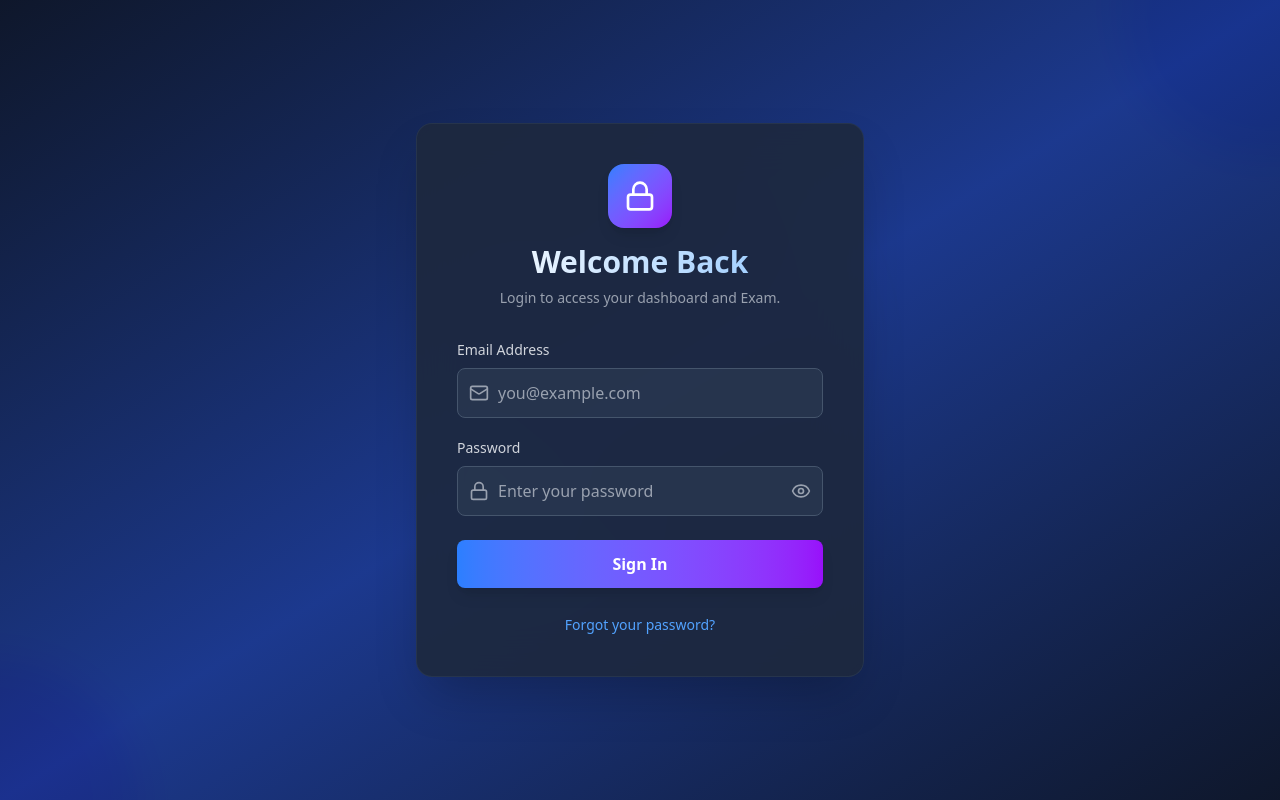
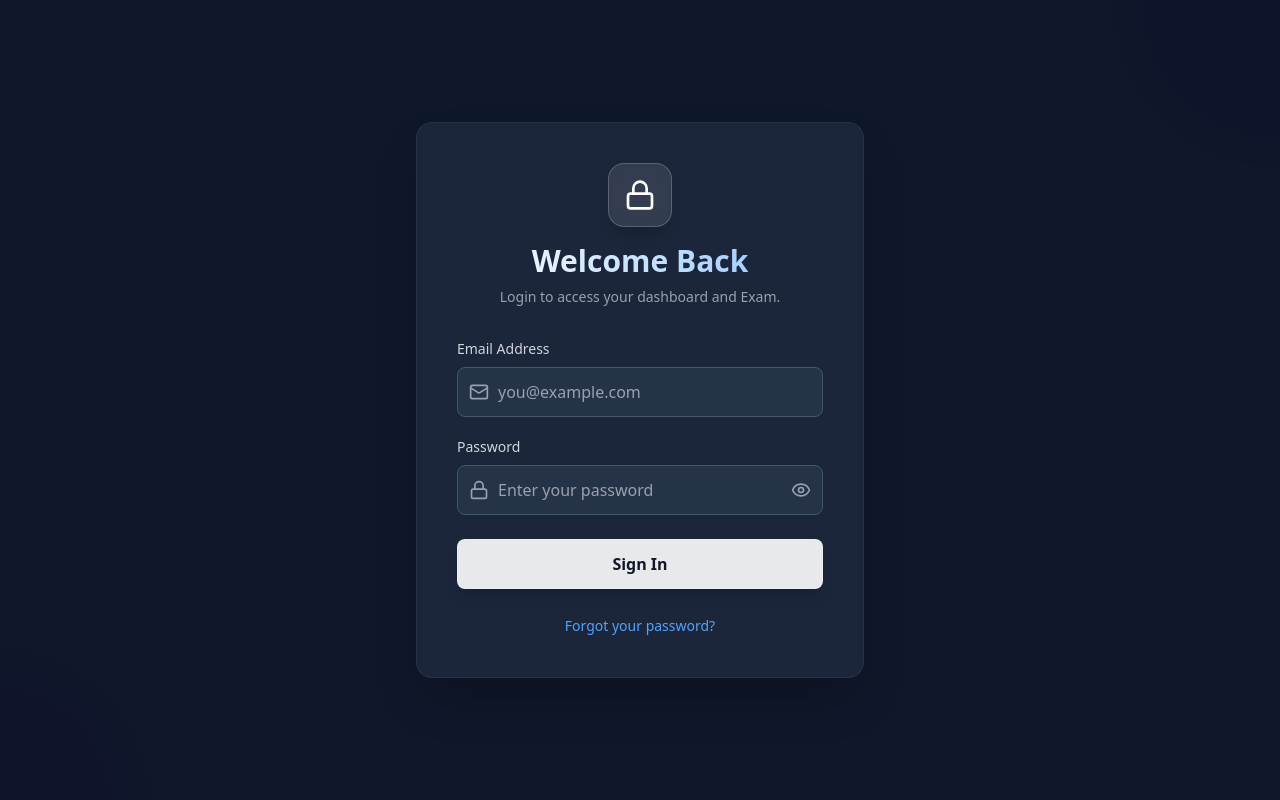
Before and after one commit to vikas8561/ExamPro, a React (Vite) app in the folder Frontend/: page /login in a window 1280 px wide. Built offline with nearby package versions, Linux system fonts and the light colour scheme; no server answers; the HTML template or start-up script is replaced by a standard one.

Commit message:
Chnage UI for Login page

```diff
--- a/Frontend/src/pages/Login.jsx
+++ b/Frontend/src/pages/Login.jsx
@@ -65,7 +65,7 @@ export default function Login() {
   };
 
   return (
-    <div className="min-h-screen relative overflow-hidden bg-gradient-to-br from-slate-900 via-blue-900 to-slate-900 flex items-center justify-center p-4">
+    <div className="min-h-screen relative overflow-hidden flex items-center justify-center p-4" style={{ backgroundColor: '#0F172A' }}>
       {/* Animated background elements */}
       <div className="absolute inset-0 overflow-hidden">
         <div className="absolute -top-40 -right-40 w-80 h-80 bg-blue-500 rounded-full mix-blend-multiply filter blur-xl opacity-20 animate-blob"></div>
@@ -77,7 +77,7 @@ export default function Login() {
       <div className="relative z-10 bg-slate-800/90 backdrop-blur-xl p-8 md:p-10 rounded-2xl shadow-2xl w-full max-w-md border border-slate-700/50 transform transition-all duration-300 hover:shadow-blue-500/20">
         {/* Header */}
         <div className="text-center mb-8">
-          <div className="inline-flex items-center justify-center w-16 h-16 bg-gradient-to-br from-blue-500 to-purple-600 rounded-2xl mb-4 shadow-lg transform transition-transform duration-300 hover:scale-110">
+          <div className="inline-flex items-center justify-center w-16 h-16 bg-white/10 backdrop-blur-sm rounded-2xl mb-4 shadow-lg transform transition-transform duration-300 hover:scale-110 border border-white/20">
             <Lock className="w-8 h-8 text-white" />
           </div>
           <h2 className="text-3xl font-bold bg-gradient-to-r from-white to-blue-300 bg-clip-text text-transparent mb-2">
@@ -94,7 +94,7 @@ export default function Login() {
             </label>
             <div className="relative">
               <div className="absolute inset-y-0 left-0 pl-3 flex items-center pointer-events-none">
-                <Mail className="h-5 w-5 text-gray-400 group-focus-within:text-blue-500 transition-colors" />
+                <Mail className="h-5 w-5 text-gray-400 group-focus-within:text-white transition-colors" />
               </div>
               <input
                 type="email"
@@ -114,7 +114,7 @@ export default function Login() {
             </label>
             <div className="relative">
               <div className="absolute inset-y-0 left-0 pl-3 flex items-center pointer-events-none">
-                <Lock className="h-5 w-5 text-gray-400 group-focus-within:text-blue-500 transition-colors" />
+                <Lock className="h-5 w-5 text-gray-400 group-focus-within:text-white transition-colors" />
               </div>
               <input
                 type={showPassword ? 'text' : 'password'}
@@ -127,7 +127,7 @@ export default function Login() {
               <button
                 type="button"
                 onClick={() => setShowPassword(!showPassword)}
-                className="absolute inset-y-0 right-0 pr-3 flex items-center text-gray-400 hover:text-blue-400 transition-colors"
+                className="absolute inset-y-0 right-0 pr-3 flex items-center text-gray-400 hover:text-white transition-colors"
               >
                 {showPassword ? <EyeOff className="h-5 w-5" /> : <Eye className="h-5 w-5" />}
               </button>
@@ -148,7 +148,7 @@ export default function Login() {
           <button
             type="submit"
             disabled={loading}
-            className="w-full mt-6 bg-gradient-to-r from-blue-500 to-purple-600 hover:from-blue-600 hover:to-purple-700 disabled:from-gray-500 disabled:to-gray-600 text-white font-semibold py-3 px-4 rounded-lg transition-all duration-300 transform hover:scale-[1.02] active:scale-[0.98] disabled:transform-none shadow-lg hover:shadow-blue-500/50 disabled:shadow-none flex items-center justify-center gap-2"
+            className="w-full mt-6 bg-white/90 hover:bg-white disabled:bg-gray-500/50 text-gray-900 hover:text-gray-900 disabled:text-gray-400 font-semibold py-3 px-4 rounded-lg transition-all duration-300 transform hover:scale-[1.02] active:scale-[0.98] disabled:transform-none shadow-lg hover:shadow-white/30 disabled:shadow-none flex items-center justify-center gap-2 border border-white/20"
           >
             {loading ? (
               <>
```
